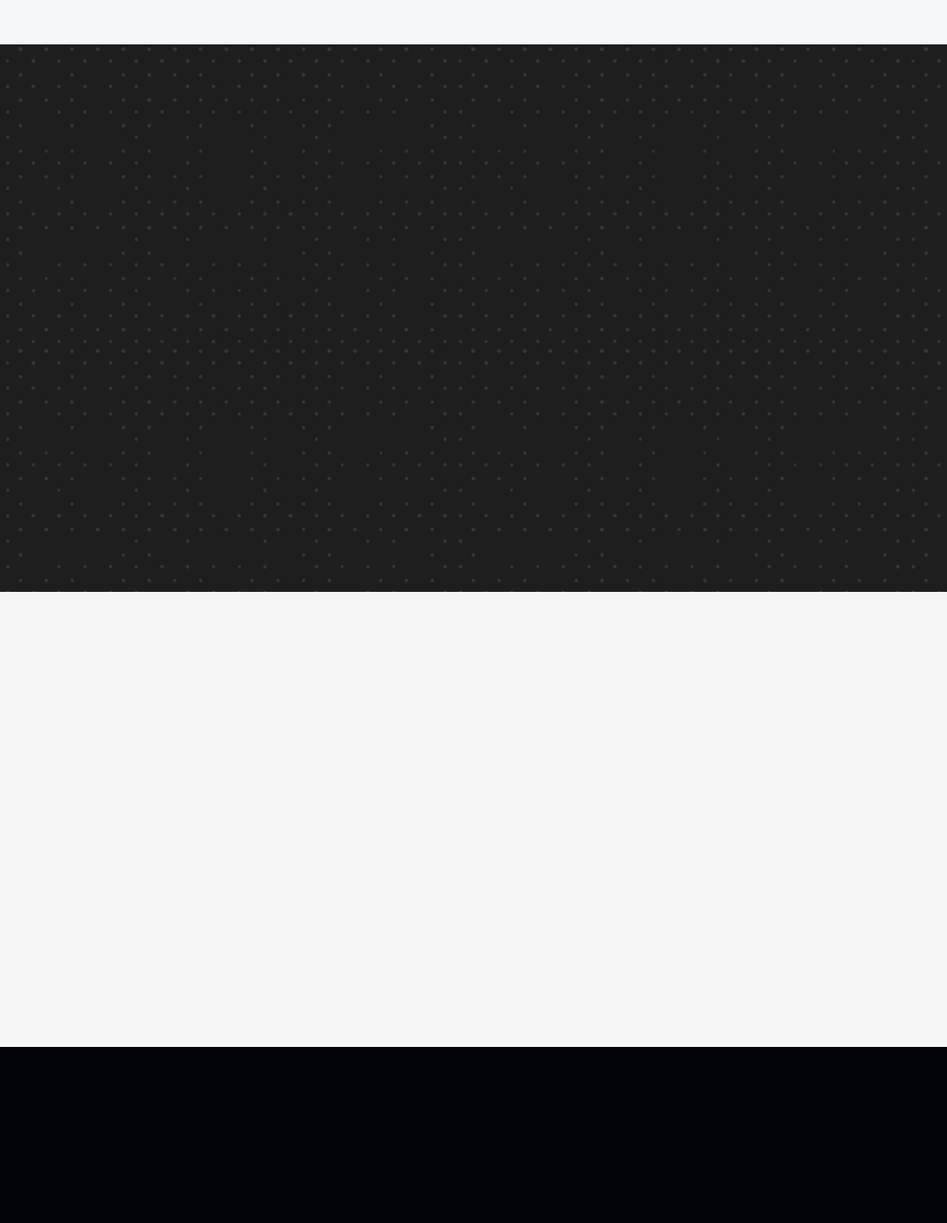
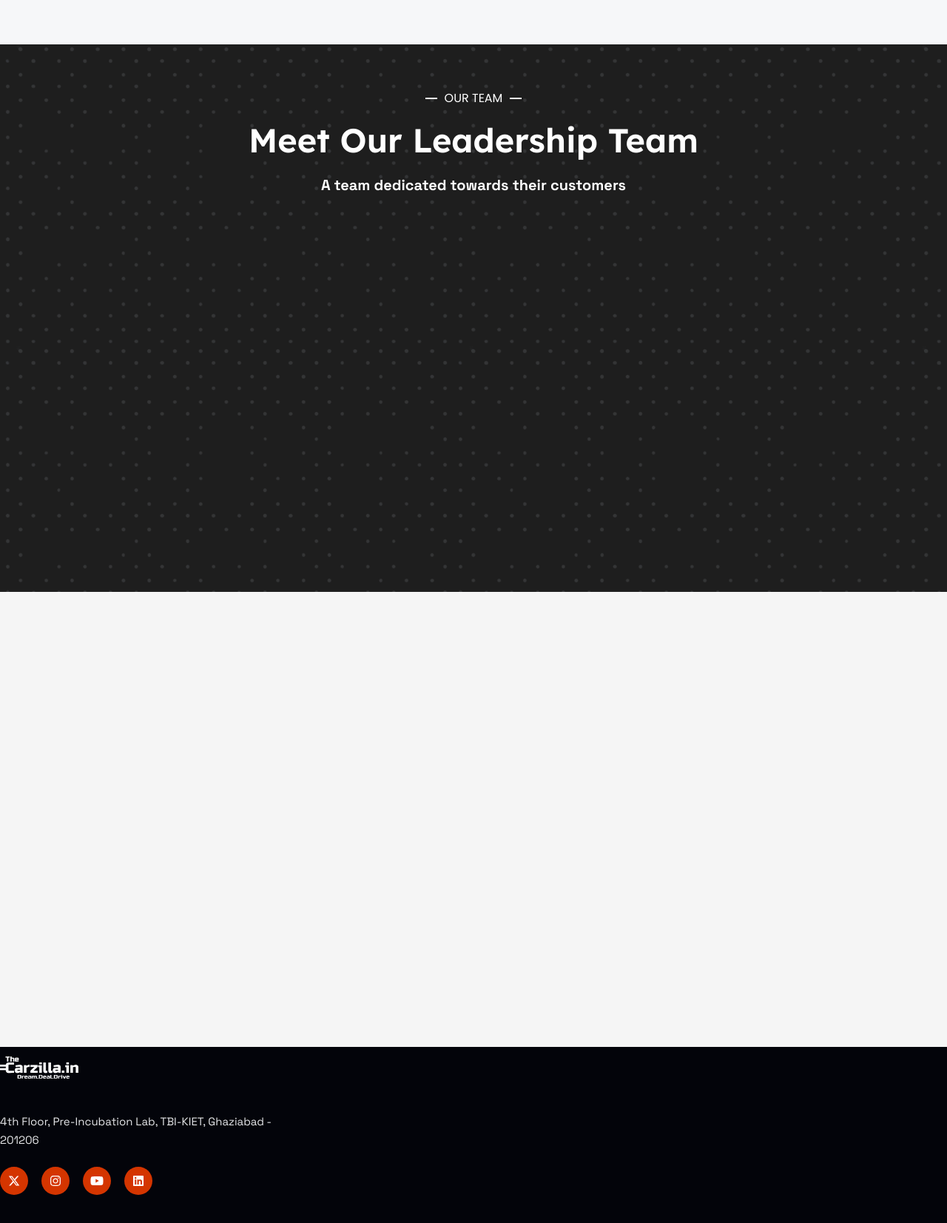
Before and after one commit to vrinda2606/thecarzilla, a React (Create React App) app: page / in a window 1280 px wide. Shown: the part 3150-4803 px from the top of the page at 74% size. Built offline with nearby package versions, Linux system fonts and the light colour scheme.

Commit message:
initial commit

```diff
--- a/src/Components/Footer.js
+++ b/src/Components/Footer.js
@@ -1,9 +1,36 @@
 import React from 'react'
+import { FontAwesomeIcon } from '@fortawesome/react-fontawesome';
+import { faInstagram, faLinkedin, faXTwitter, faYoutube } from '@fortawesome/free-brands-svg-icons';
 
 const Footer = () => {
   return (
     <div style={{backgroundColor:"#03040A",width:"100%",height:"432px"}}>
 
+
+        <div>
+          <div className='footerI' style={{width:"371px",height:'200px',display: 'flex',flexDirection: "column",justifyContent: "space-between"}}>
+              <div style={{display: 'flex' , alignItems: 'center',width:"172px" ,height:"69px",marginLeft:"-30px"}}>
+              <img src='../Images/logo2.png' alt='logo' style={{width:"100%",height:"100%",objectFit: "cover"}} />
+              </div>
+              <div style={{width: '371px',height: "55px",color:'#E5E6E8'}}>
+                <p style={{fontFamily:'Space Grotesk',fontWeight: "400",fontSize:"15px",lineHeight:"25px"}}>4th Floor, Pre-Incubation Lab, TBI-KIET, Ghaziabad - 201206</p>
+              </div>
+              <div className='contactSocial' style={{width:"206px",height: "38px",display: 'flex',justifyContent: 'space-between'}}>
+                <div className='X social'><a href='/'><FontAwesomeIcon icon={faXTwitter} /></a></div>
+                <div className='instagram social'><a href='/'><FontAwesomeIcon icon={faInstagram} /></a></div>
+                <div className='youtube social'><a href='/'><FontAwesomeIcon icon={faYoutube} /></a></div>
+                <div className='linkedIn social'><a href='/'><FontAwesomeIcon icon={faLinkedin} style={{ color: 'white' }}/></a></div>
+              </div>
+          </div>
+        </div>
+
+        {/* <div className='bottom'>
+            <hr width="1140px" style={{border: "1px solid #E5E6E8",margin:"auto"}}></hr>
+            <div style={{display:"flex",justifyContent: "space-between",width: "1140px" ,height:"27px",color :"#E5E6E8",margin:"32px auto",fontFamily:"Space Grotesk",fontWeight: "400",fontSize :"12px" ,}}>
+               <p style={{width: "159px", height:"100%", lineHeight:"27px"}}>Copyright ©2024 IgniteX</p>
+               <p style={{width: "179px", height:"100%", lineHeight:"27px"}}>Designed by IgniteX Solutions </p>
+            </div>
+        </div> */}
     </div>
   )
 }
--- a/src/Components/Team.js
+++ b/src/Components/Team.js
@@ -3,7 +3,13 @@ import React from 'react'
 const Team = () => {
   return (
     <div style={{padding:"20px",Width: "100%",height: "740px",backgroundColor: "#1E1E1E",backgroundRepeat: 'repeat',backgroundImage : `url('../Images/bgEffect.png')`,backgroundSize: "612px auto",backgroundBlendMode: "overlay"}}>
-
+        <div className='contactHeading' style={{width:"700px",height: "142px",margin: "auto",color: "#ffffff"}}>
+        <div style={{ width: "700px", height: "142px", margin: "40px auto", display: "flex", flexDirection: "column", alignItems: "center" }}>
+            <span style={{marginTop: "0px",display: "flex", alignItems: "center" }}><hr style={{width: "16px",border: "1px solid",margin: "auto 10px"}}/><p style={{}}>OUR TEAM</p><hr style={{width: "16px",border: "1px solid",margin: "auto 10px"}}/></span>
+            <span style={{marginTop:"13px"}}><h1 style={{ fontFamily:"Lexend Deca",fontWeight: "600", fontSize: "45px", lineHeight: "63px" ,gap: "20px"}}>Meet Our Leadership Team</h1></span>
+            <span style={{ fontFamily:"Space Grotesk",fontWeight: "700",color : "#FFFFFF",lineHeight: "25px",fontSize: "20px",height:"25px",marginTop:"17px"}}>A team dedicated towards their customers</span>
+      </div>
+      </div>
     </div>
   )
 }
--- a/src/Components/Testimonial.js
+++ b/src/Components/Testimonial.js
@@ -3,7 +3,13 @@ import React from 'react'
 const Testimonial = () => {
   return (
     <div style={{width:"100%",height: "745px",backgroundColor: "#F6F7F9"}}>
-
+        <div className='headingBox' style={{padding: "2px",margin: "auto"}}>
+        <div style={{ width: "700px", height: "145px", margin: "46px auto", display: "flex", flexDirection: "column", alignItems: "center" }}>
+              <span style={{marginTop: "0px",display: "flex", alignItems: "center" }}><hr style={{width: "16px",border: "1px solid black",margin: "auto 10px"}}/>Reviews<hr style={{width: "16px",border: "1px solid black",margin: "auto 10px"}}/></span>
+              <span style={{marginTop:"13px"}}><h1 style={{ fontWeight: "600", fontSize: "45px", lineHeight: "63px" ,gap: "20px"}}>What Customer say about us?</h1></span>
+              <span style={{fontWeight: "700",color : "#7F808E",lineHeight: "25px",fontSize: "20px",height:"25px",marginTop:"17px"}}>Delivering happiness</span>
+        </div>
+        </div>
     </div>
   )
 }
--- a/src/index.css
+++ b/src/index.css
@@ -117,3 +117,20 @@ body {
   border-radius: 10px;
   padding: 20px, 24px;
 }
+.footerI .contactSocial {
+  display: flex;
+  justify-content: center;
+}
+
+.footerI .contactSocial .social{
+  background-color: #D43500;
+  height: 38px;
+  width: 38px;
+  border-radius: 100%;
+  display: flex;
+  justify-content: center;
+  align-items: center;
+}
+.footerI .contactSocial .social a{
+    color: white;
+}
```
Also changed, not shown: public/Images/logo2.png (added).
